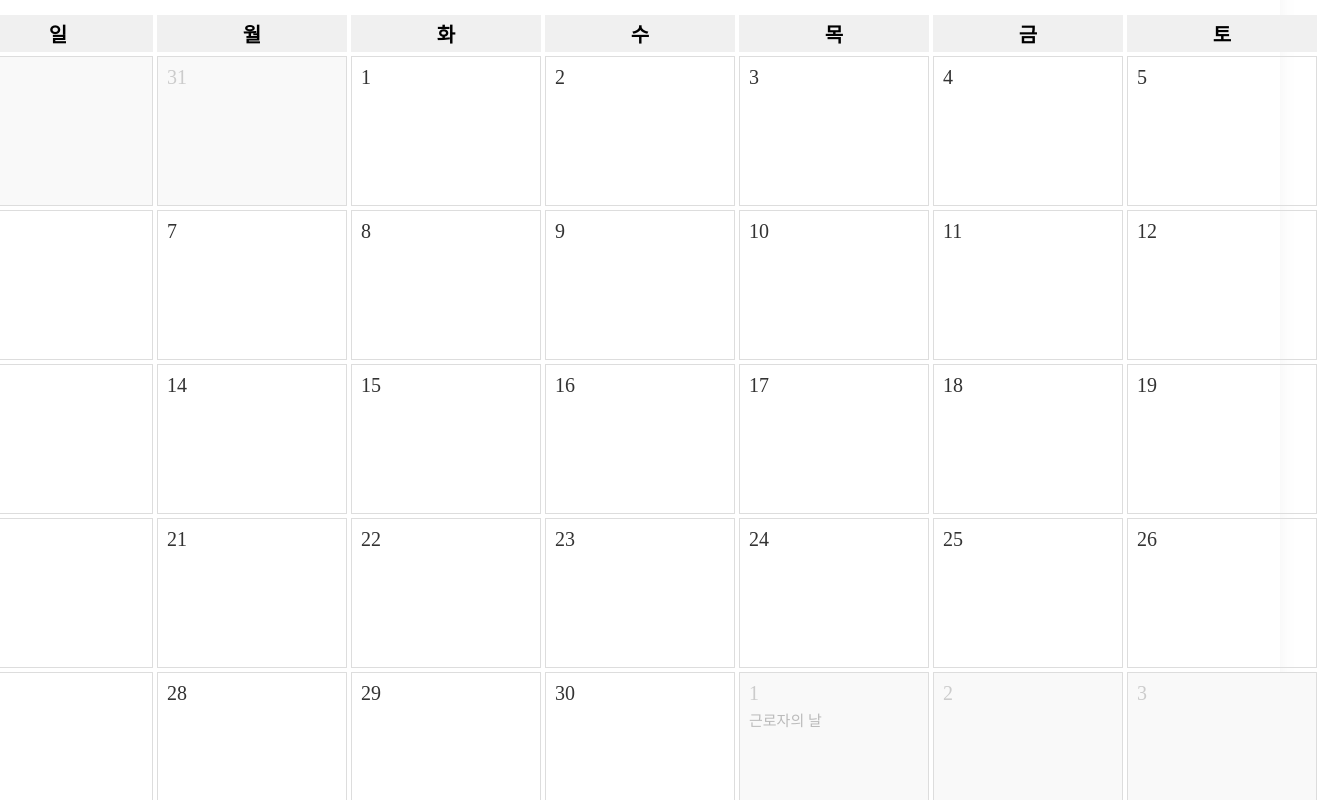
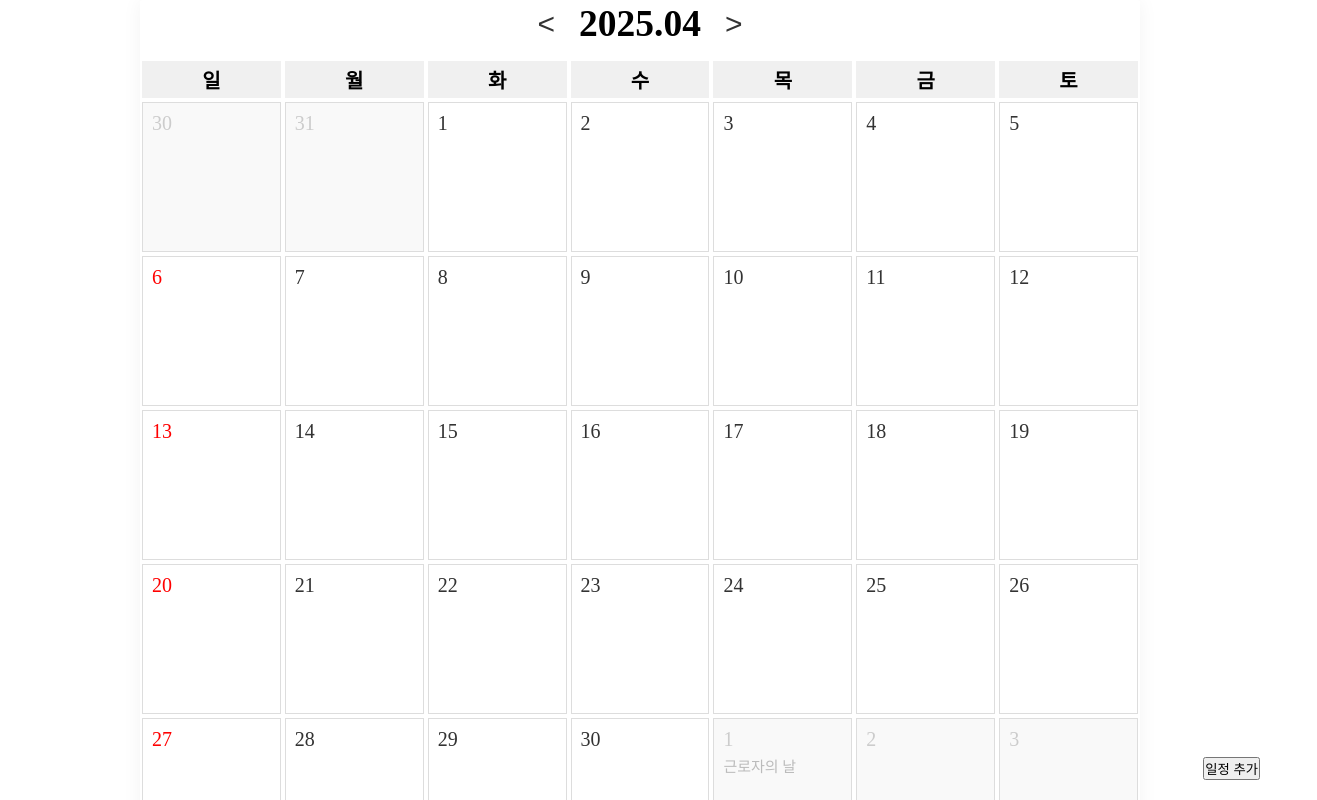
Before and after one commit to Jmsuhhh/offinity-front, a Vue app: page /event in a window 1280 px wide. Shown: the top 800 px of the page, 1317 px wide, since content can reach past the window. Built offline with nearby package versions, Linux system fonts and the light colour scheme.

Commit message:
calendar css 수정

```diff
--- a/src/pages/EventPage.vue
+++ b/src/pages/EventPage.vue
@@ -12,11 +12,11 @@
                 <div class="day-cell"  v-for="day in days" :key="day.date" :class="[
                     { holiday: isHoliday(day.date) },
                     { outside: !day.isCurrentMonth }
-                ]">
+                ]" @click="onDateClick(day)">
                     <div class="date-number" :class="[
                         { sunday: day.isSunday },
                         { outsideText: !day.isCurrentMonth }
-                    ]" @click="onDateClick(day)">
+                    ]" >
                         {{ day.date.getDate() }}
                     </div>
 
@@ -39,7 +39,7 @@
                 <p v-if="selectedEvent.location"><strong>장소:</strong> {{ selectedEvent.location }}</p>
                 <p v-if="selectedEvent.attendees"><strong>참석자:</strong> {{ selectedEvent.attendees }}</p>
                 <p v-if="selectedEvent.description"><strong>내용:</strong> {{ selectedEvent.description }}</p>
-                <button @click="showDetailPopup = false">닫기</button>
+                <button @click="onEventClose">닫기</button>
             </div>
         </div>
         <div v-if="showFormPopup" class="popup-overlay">
@@ -177,17 +177,15 @@ function getHoliday(date) {
 
 function onDateClick(dayObj) {
     const baseDate = format(dayObj.date, 'yyyy-MM-dd')
-    const found = events.value.find(e => e.date === baseDate)
-    if (found) {
-        selectedEvent.value = found
-        showDetailPopup.value = true
-    } else {
-        formStartDate.value = baseDate
-        formEndDate.value = baseDate
-        formStartTime.value = '09:00'
-        formEndTime.value = '18:00'
-        showFormPopup.value = true
-    }
+    // const found = events.value.find(e => e.date === baseDate)
+
+    formStartDate.value = baseDate
+    formEndDate.value = baseDate
+    formStartTime.value = '09:00'
+    formEndTime.value = '18:00'
+    showFormPopup.value = true
+
+    document.body.style.overflow = 'hidden';
 }
 
 function submitEvent() {
@@ -228,6 +226,7 @@ function resetForm() {
     isAllDay.value = false
     showFormPopup.value = false
     showDetailPopup.value = false
+    document.body.style.overflow = 'auto';
 }
 function dayEvents(date) {
     const dateStr = format(date, 'yyyy-MM-dd')
@@ -236,6 +235,12 @@ function dayEvents(date) {
 function onEventClick(event) {
     selectedEvent.value = event
     showDetailPopup.value = true
+    document.body.style.overflow = 'hidden';
+}
+
+function onEventClose(){
+    showDetailPopup.value = false;
+    document.body.style.overflow = 'auto';
 }
 
 function openBlankForm() {
@@ -255,27 +260,23 @@ function openBlankForm() {
 
 <style>
 .calendar-page {
-    width: 100vw;
-    height: 100vh;
+    /* 달력 가로길이 조절 */
+    max-width: 1000px;
+    /* 가운데 정렬 조절 */
+    margin: 0 auto;
     box-sizing: border-box;
-    display: flex;
-    justify-content: center;
-    align-items: center;
+
     padding: 0;
     background-color: white;
 }
 
 .calendar-container {
-    width: 100%;
-    max-width: 2000px;
-    min-height: 600px;
     box-shadow: 0 0 20px rgba(0, 0, 0, 0.05);
     border-radius: 2px;
     padding: 2px;
     background-color: white;
     display: flex;
     flex-direction: column;
-    align-items: center;
     margin: 0;
     position: relative;
 }
@@ -291,8 +292,17 @@ function openBlankForm() {
 
 .calendar-grid {
     display: grid;
-    grid-template-columns: repeat(7, 1fr);
+    grid-template-columns: repeat(7, minmax(0, 1fr));
+    grid-template-rows: auto;
+    grid-auto-rows: minmax(150px , auto);
     gap: 4px;
+    margin-bottom: 80px;
+}
+
+.floating-add-button{
+    position: fixed;
+    right: 20px;
+    bottom: 20px;
 }
 
 
@@ -306,8 +316,6 @@ function openBlankForm() {
 }
 
 .day-cell {
-    min-width: 190px;
-    min-height: 150px;
     border: 1px solid #ddd;
     padding: 9px;
     position: relative;
```
